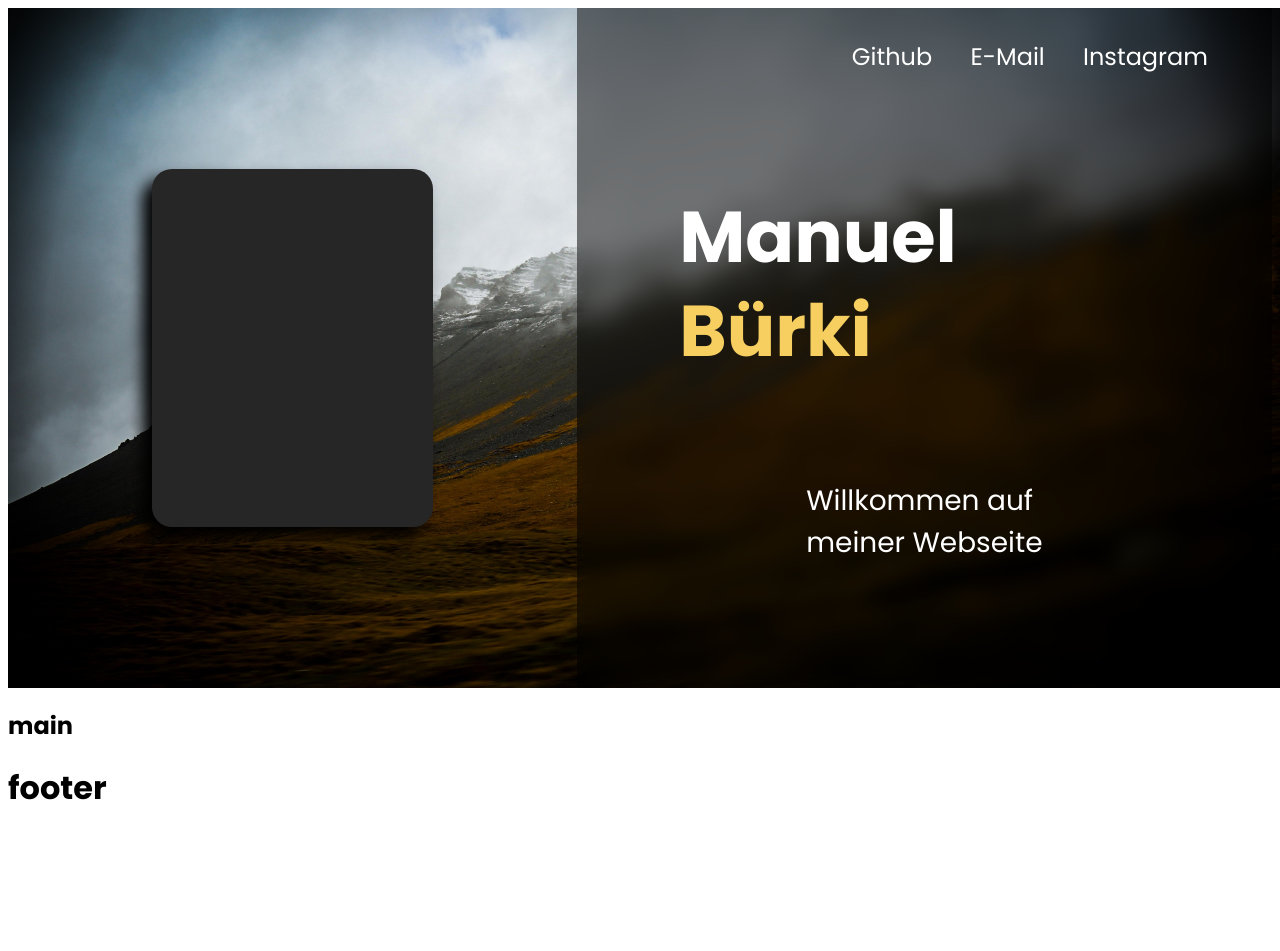
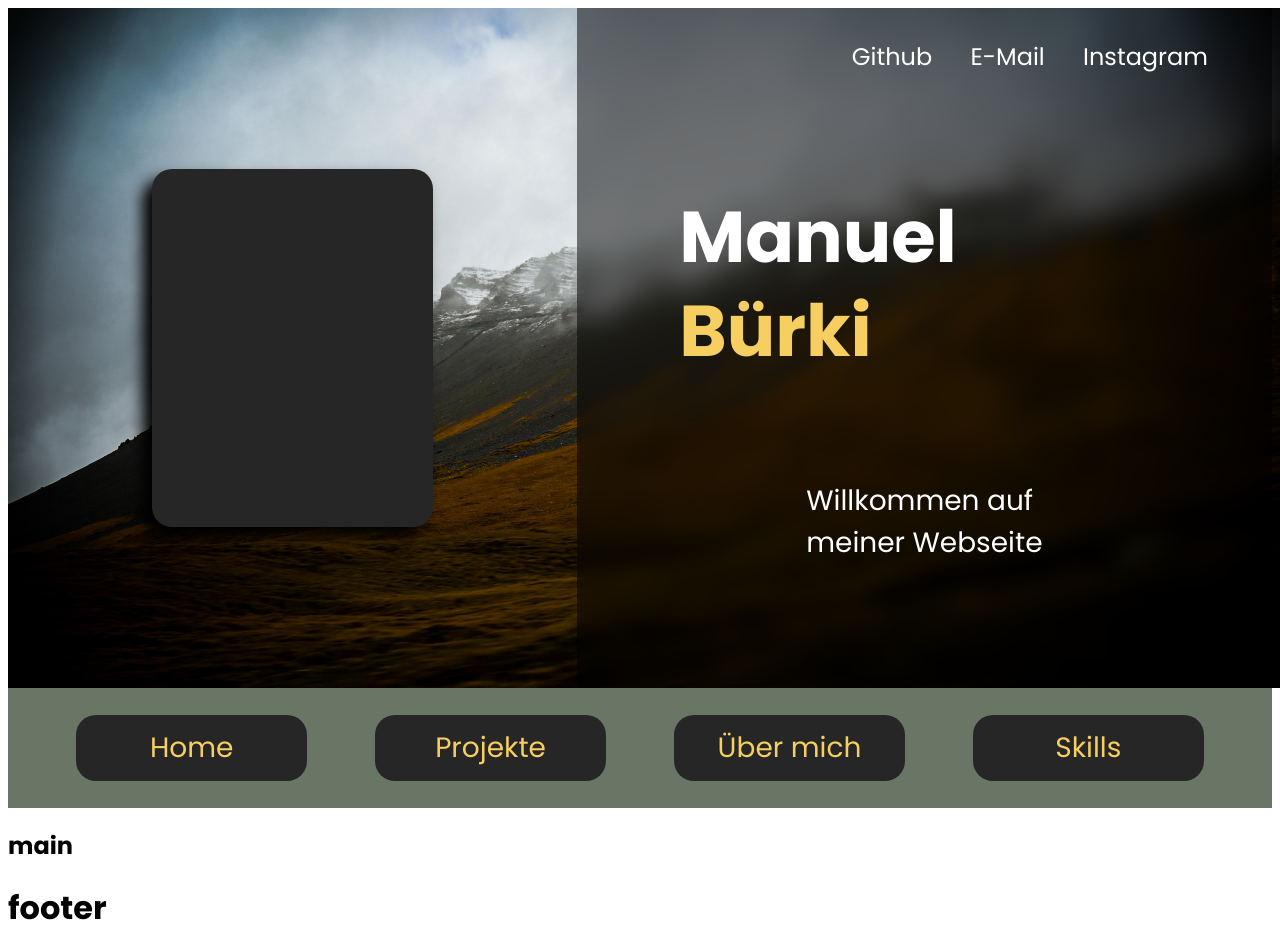
Before and after one commit to IM23a-buerkim/mein_portfolio, a Next.js app: page / in a window 1280 px wide. Shown: the top 951 px of the page. Before the commit the page ends 834 px from the top, so only its background shows below. Built offline with nearby package versions, Linux system fonts and the light colour scheme.

Commit message:
nav bar hinzugefügt

```diff
--- a/src/app/layout.js
+++ b/src/app/layout.js
@@ -29,7 +29,12 @@ export default function RootLayout({children}) {
                         </div>
                     </div>
                 </div>
-
+                <div id="navbar">
+                    <a href="#" className="navbar_text">Home</a>
+                    <a href="#" className="navbar_text">Projekte</a>
+                    <a href="#" className="navbar_text">Über mich</a>
+                    <a href="#" className="navbar_text">Skills</a>
+                </div>
                 {children}
                 <h1>footer</h1>
             </body>
--- a/src/app/styles.css
+++ b/src/app/styles.css
@@ -122,3 +122,28 @@
     font-weight: var(--regular);
     padding-top: 2vh;
 }
+
+#navbar {
+    width: 100%;
+    height: 15vh;
+    display: flex;
+    justify-content: space-evenly;
+    align-items: center;
+    background-color: #697565;
+    backdrop-filter: blur(10px);
+    z-index: 1000;
+}
+
+.navbar_text {
+    text-decoration: none;
+    color: #F6CF60;
+    font-size: 3.5vh;
+    background-color: #262626;
+    padding: 1.5vh 0;
+    border-radius: 20px;
+    width: 18vw;
+    display: flex;
+    align-items: center;
+    justify-content: center;
+    text-align: center;
+}
```
